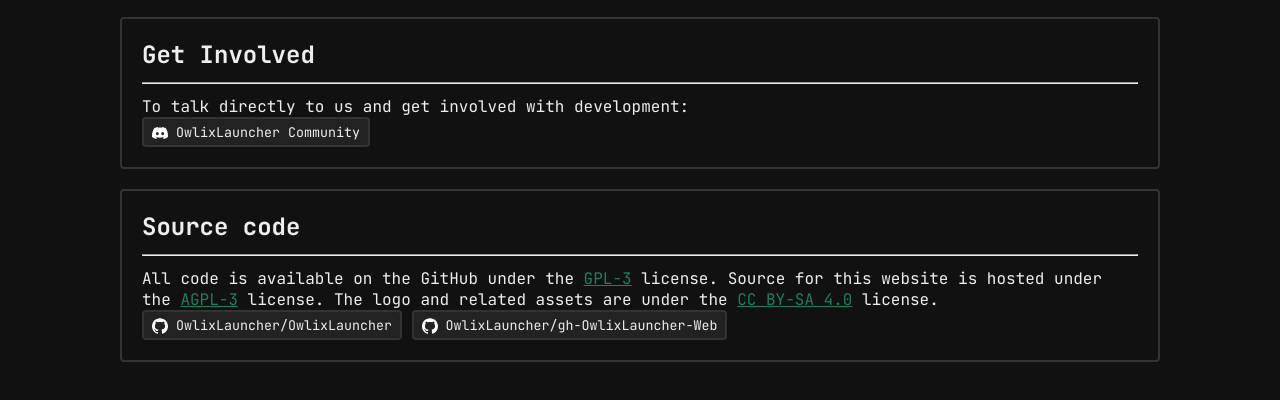
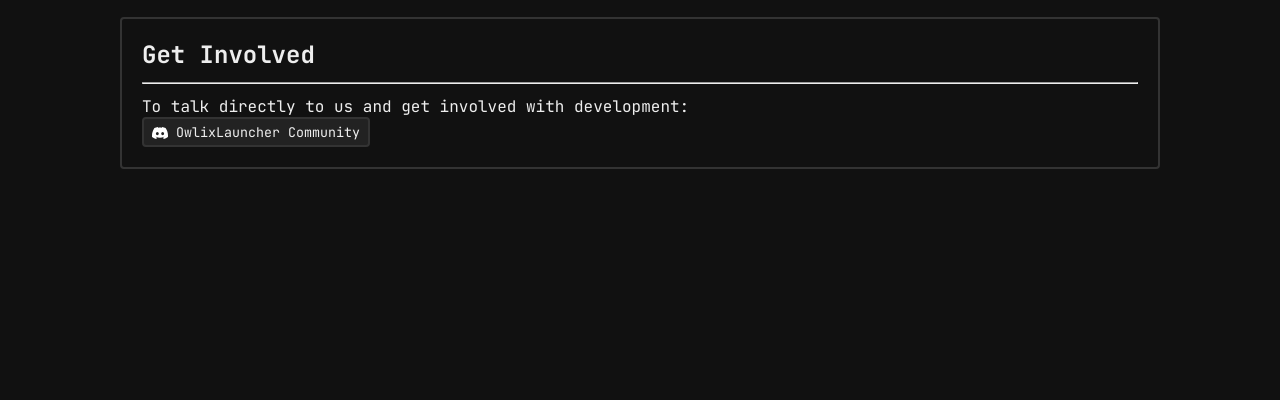
Before and after one commit to BlubLauncher/gh-OwlixLauncher-Web, a plain HTML site: page src/index.html in a window 1280 px wide. Shown: the part 854-1254 px from the top of the page. After the commit the page ends 1103 px from the top, so only its background shows below. Drawn offline with Linux system fonts and the light colour scheme.

Commit message:
404.html fixed!

```diff
--- a/src/index.html
+++ b/src/index.html
@@ -58,26 +58,6 @@
             OwlixLauncher Community
         </button></a>
 </div>
-<div class="content">
-    <h2>Source code</h2><hr>
-    All code is available on the GitHub under the <a href="https://choosealicense.com/licenses/gpl-3.0/">GPL-3</a>
-    license.
-    Source for this website is hosted under the <a href="https://choosealicense.com/licenses/agpl-3.0/">AGPL-3</a>
-    license.
-    The logo and related assets are under the <a href="https://creativecommons.org/licenses/by-sa/4.0">CC BY-SA 4.0</a>
-    license.
-    <br class="extended">
-    <a href="https://github.com/OwlixLauncher/OwlixLauncher">
-        <button>
-            <img alt="GitHub Icon" src="assets/logo/github.svg">
-            OwlixLauncher/OwlixLauncher
-        </button></a>
-    <a href="https://github.com/OwlixLauncher/gh-OwlixLauncher-Web">
-        <button>
-            <img alt="GitHub Icon" src="assets/logo/github.svg">
-            OwlixLauncher/gh-OwlixLauncher-Web
-        </button></a>
-</div>
 <div class="footer">
   <span class="left">
     <img alt="EPL Logo" class="logo" src="assets/logo/main.png" draggable="false">
```
Also changed, not shown: src/404.html (+5 -5 lines).
